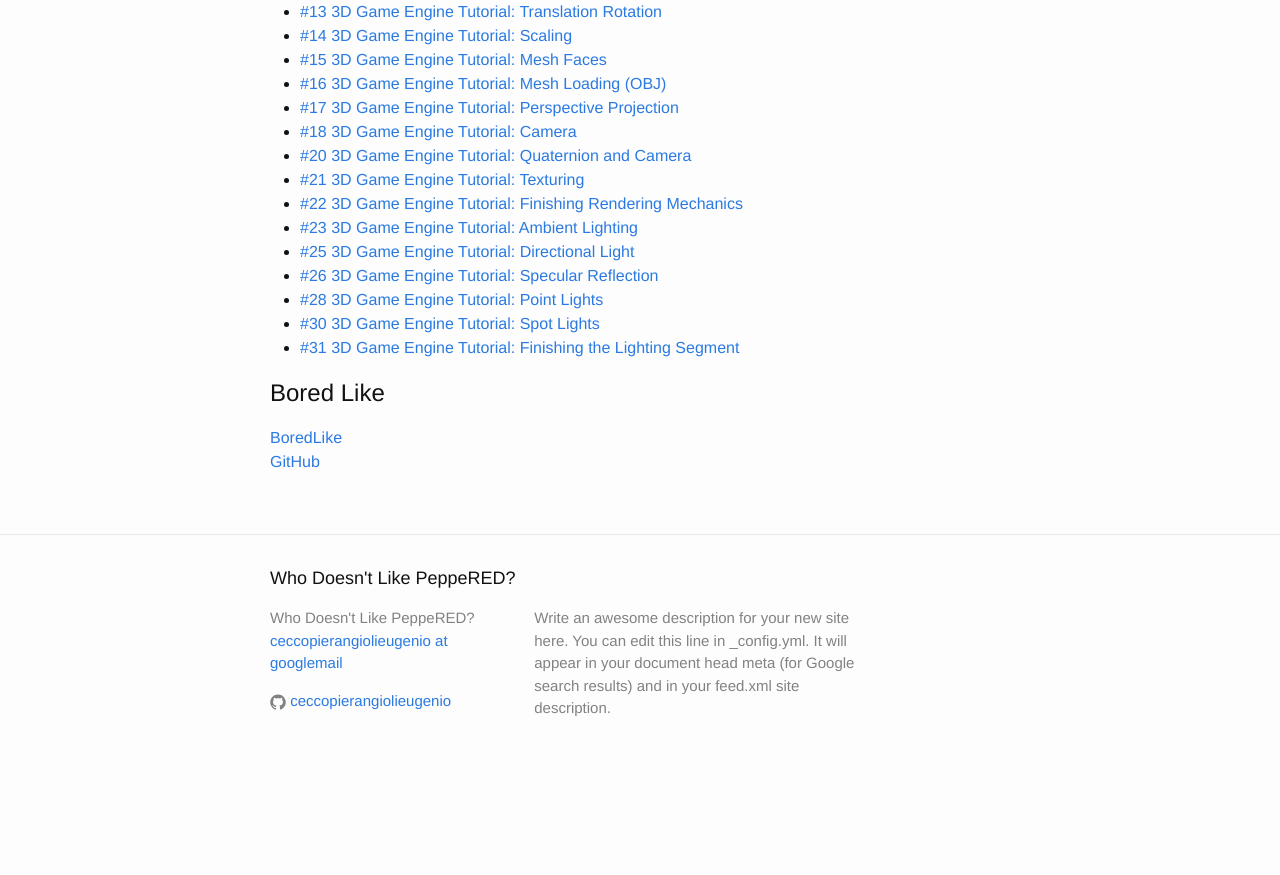
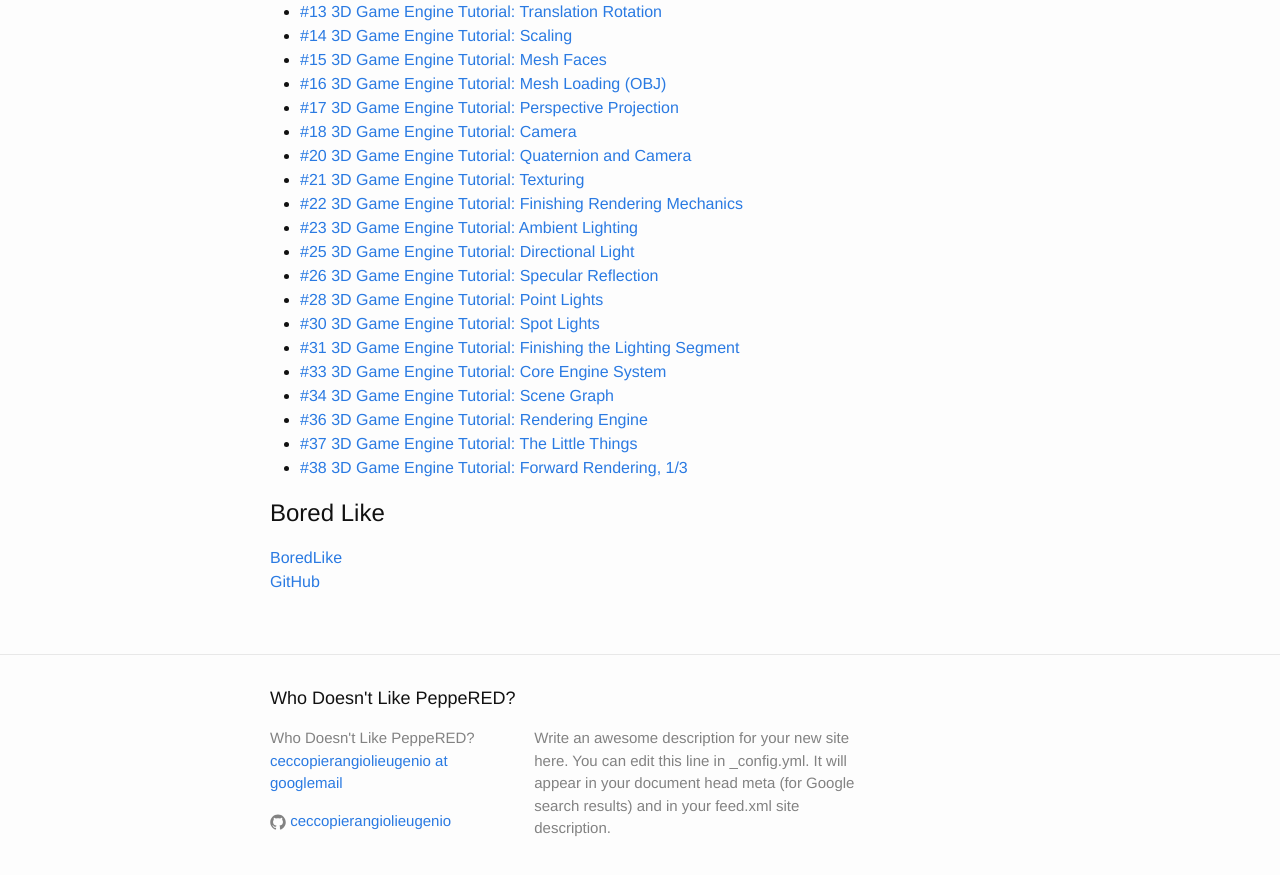
Before and after one commit to ceccopierangiolieugenio/ceccopierangiolieugenio.github.io, a Jekyll site: the page built from projects.md, in a window 1280 px wide and 900 px high, scrolled down 650 px. Shown: the top 875 px of the window. Built offline with Jekyll 4.4.1, drawn with Linux system fonts in a browser that asks for light colours; before the commit the page ends 1430 px from its top, so only the background shows below that.

Commit message:
Update links to v0.38

```diff
--- a/projects.md
+++ b/projects.md
@@ -42,6 +42,11 @@
 -   [#28 3D Game Engine Tutorial: Point Lights](3DGameEngine.js/v0.28/3DGameEngine.js.html)
 -   [#30 3D Game Engine Tutorial: Spot Lights](3DGameEngine.js/v0.30/3DGameEngine.js.html)
 -   [#31 3D Game Engine Tutorial: Finishing the Lighting Segment](3DGameEngine.js/v0.31/3DGameEngine.js.html)
+-   [#33 3D Game Engine Tutorial: Core Engine System](3DGameEngine.js/v0.33/3DGameEngine.js.html)
+-   [#34 3D Game Engine Tutorial: Scene Graph](3DGameEngine.js/v0.34/3DGameEngine.js.html)
+-   [#36 3D Game Engine Tutorial: Rendering Engine](3DGameEngine.js/v0.36/3DGameEngine.js.html)
+-   [#37 3D Game Engine Tutorial: The Little Things](3DGameEngine.js/v0.37/3DGameEngine.js.html)
+-   [#38 3D Game Engine Tutorial: Forward Rendering, 1/3](3DGameEngine.js/v0.38/3DGameEngine.js.html)
 
 
 Bored Like
```
Also changed, not shown: .gitmodules.
